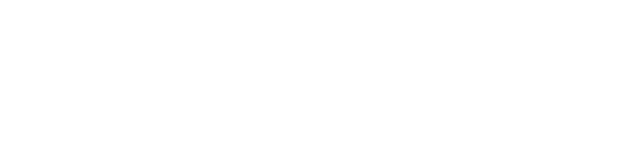
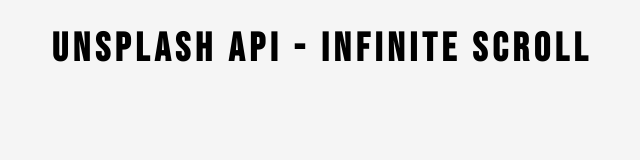
Before and after one commit to andrewpremo/infinite-scroll, a plain HTML site: page index.html in a window 1280 px wide. Shown: the whole page, without its empty margins (318-958 px from the left). Drawn offline with Linux system fonts and the light colour scheme.

Commit message:
added heading

```diff
--- a/index.html
+++ b/index.html
@@ -8,7 +8,8 @@
     <link rel="stylesheet" href="style.css">
 </head>
 <body>
-
+    <!-- Title -->
+    <h1>Unsplash API - Infinite Scroll</h1>
     <script src="script.js"></script>
 </body>
 </html>
--- a/style.css
+++ b/style.css
@@ -1,9 +1,19 @@
-
+@import url('https://fonts.googleapis.com/css2?family=Bebas+Neue&display=swap');
 html {
   box-sizing: border-box;
 }
 
 body {
   margin: 0;
-  min-height: 100vh;
+  font-family: 'Bebas Neue',  sans-serif;
+  background: whitesmoke;
 }
+
+h1 {
+  text-align: center;
+  margin-top: 25px;
+  margin-bottom: 15px;
+  font-size: 40px;
+  letter-spacing: 5px;
+
+}
```
